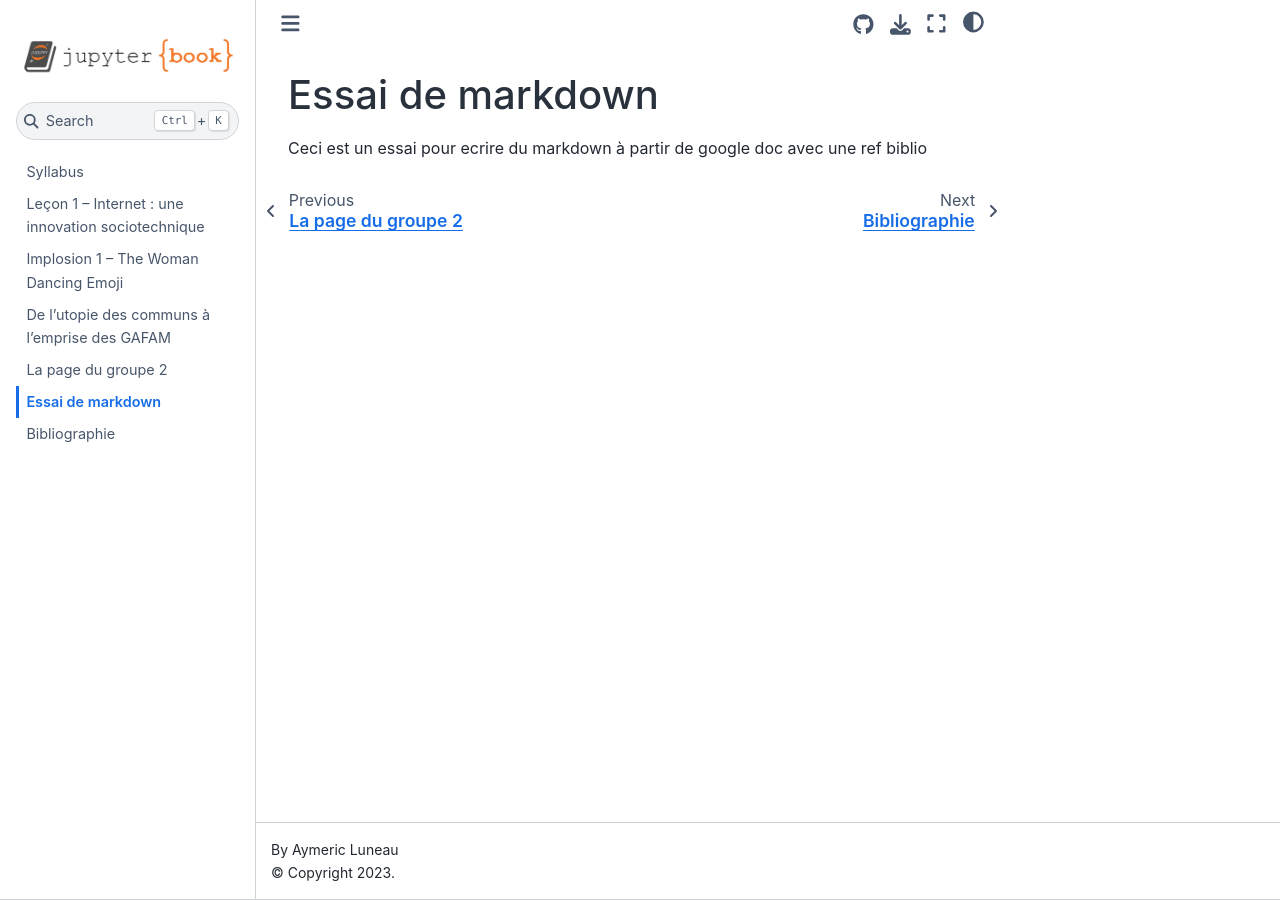
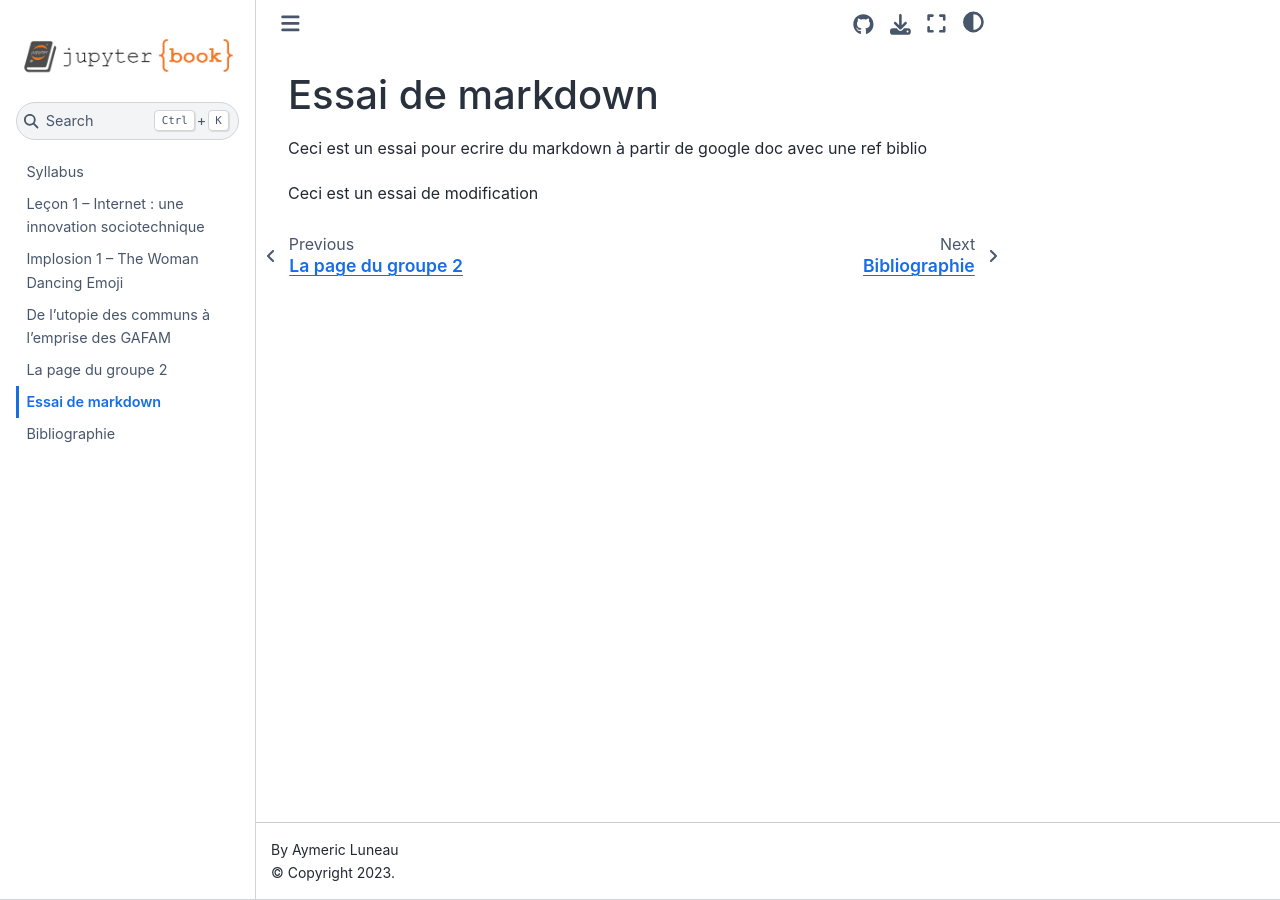
Before and after one commit to luneauaymeric/digital_culture_collective_page, a Jupyter Book: the page built from essai_de_markdown.md, in a window 1280 px wide. Built offline with Jupyter Book 1.0.4 settings and Sphinx 7.4.7 and the Sphinx Book theme 1.1.4, drawn with Linux system fonts in a browser that asks for light colours.

Commit message:
Update essai_de_markdown.md

```diff
--- a/essai_de_markdown.md
+++ b/essai_de_markdown.md
@@ -1,3 +1,5 @@
 # Essai de markdown
 
 Ceci est un essai pour ecrire du markdown à partir de google doc avec une ref biblio
+
+Ceci est un essai de modification
```
